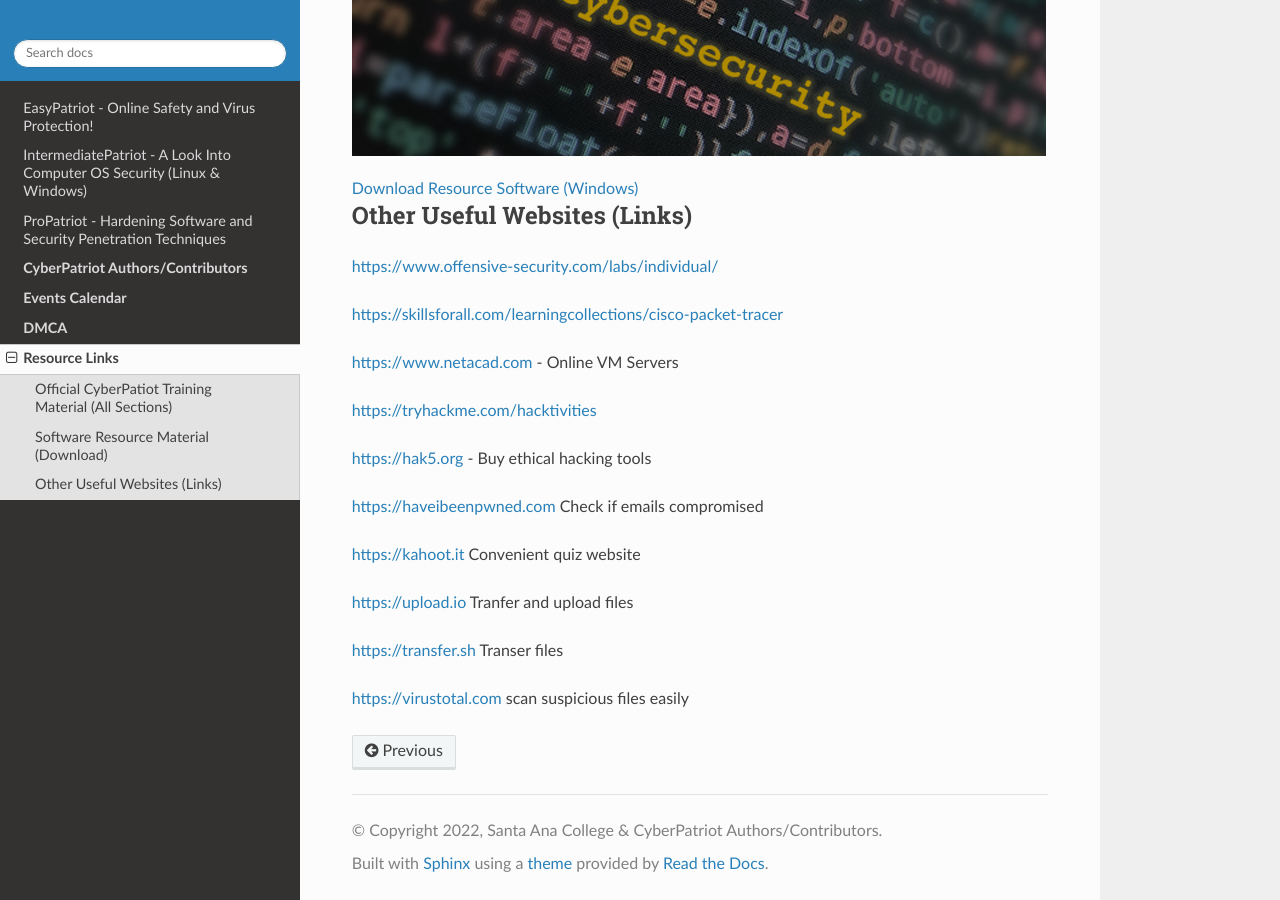
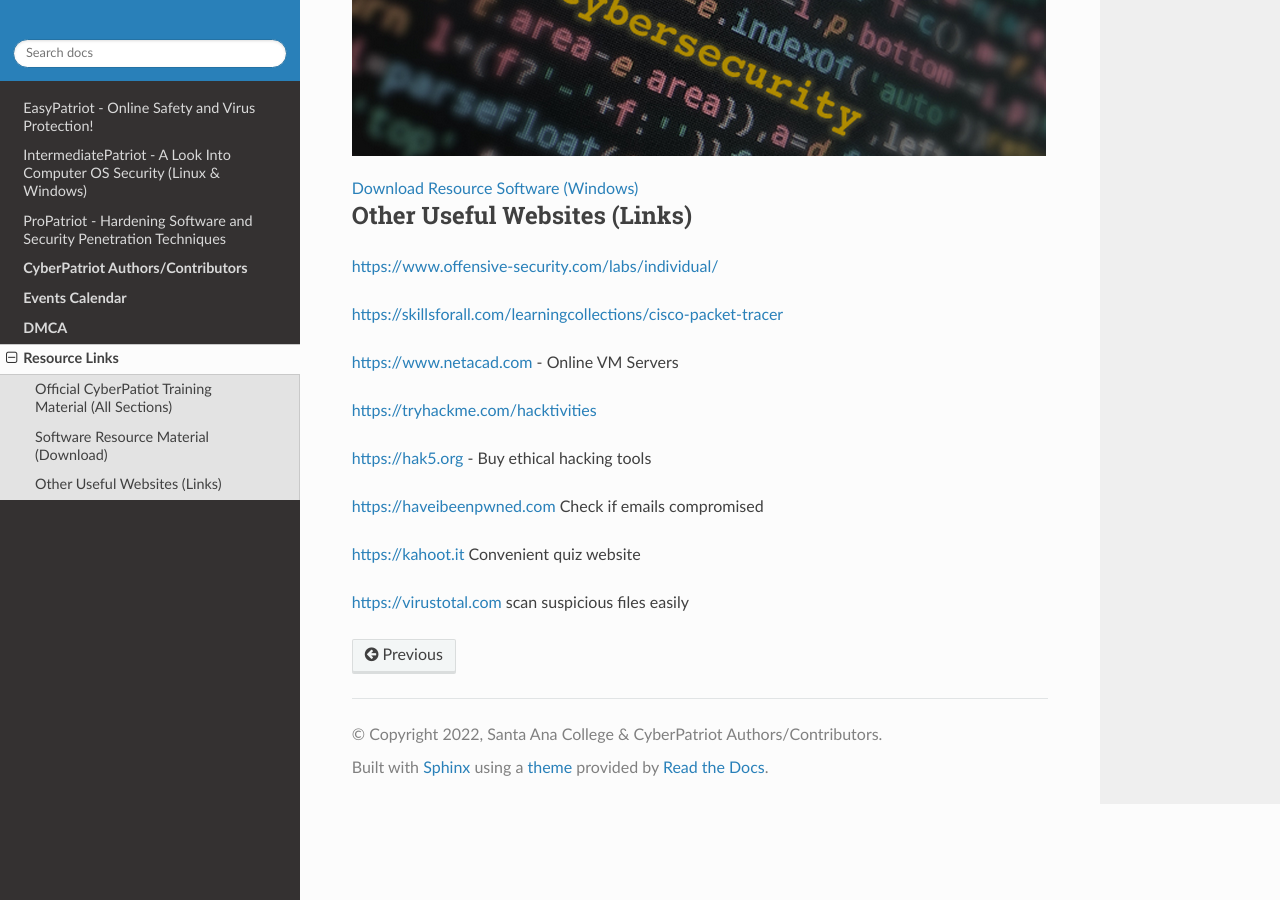
Before and after one commit to natt96z/cybersac, a Sphinx documentation site: the page built from docs/source/links.rst, in a window 1280 px wide and 900 px high, scrolled down 856 px. Built offline with Sphinx 7.4.7 and the Read the Docs theme 2.0.0, drawn with Linux system fonts in a browser that asks for light colours; pages that are not in the unit, such as notebooks, are missing from menus.

Commit message:
Update links.rst

```diff
--- a/docs/source/links.rst
+++ b/docs/source/links.rst
@@ -42,8 +42,4 @@ https://haveibeenpwned.com Check if emails compromised
 
 https://kahoot.it Convenient quiz website
 
-https://upload.io Tranfer and upload files
-
-https://transfer.sh Transer files
-
 https://virustotal.com scan suspicious files easily
```
